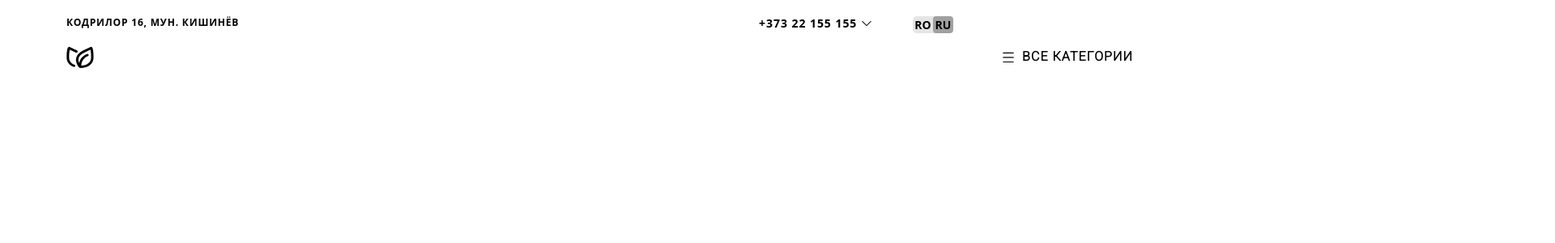
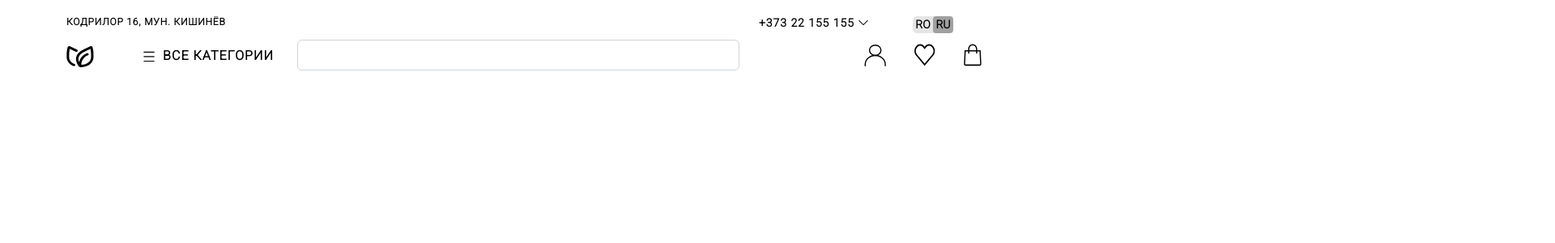
Before and after one commit to Valelaaa/ahmad-store-ui-ux, a Vue app: page / in a window 1280 px wide. Shown: the top 300 px of the page at 81% size, 1920 px wide, since content can reach past the window. Built offline with nearby package versions, Linux system fonts and the light colour scheme; a web font is replaced by a local one.

Commit message:
NavBar creation

```diff
--- a/src/components/HeaderContent.vue
+++ b/src/components/HeaderContent.vue
@@ -17,23 +17,32 @@
       </div>
     </div>
           <b-navbar toggleable = "lg" type = "dark" class = "bg-white row" variant = "info">
+        <div class = "col-lg-1 col-md-2 ml-5">
+
             <b-navbar-brand href = "#">
-        <IconLogo/>
+              <IconLogo />
             </b-navbar-brand>
-
+        </div>
+            <div class = "col-lg-2 col-md-2 col-sm-2">
           <a class = "all-categories" href = "#">
-        <HamburgerMenu/>
+              <HamburgerMenu />
               <span class = "categories">ВСЕ КАТЕГОРИИ</span>
             </a>
-
-      <b-form-input type = "search" class = "col-3"></b-form-input>
-
-      <div class = "d-flex">
+              </div>
+            <div class = "col-lg-6 col-md-5">
+            <b-form-input type = "search"></b-form-input>
+              </div>
+            <div class = "d-flex col offset-1">
+              <a class="navbar-items">
               <IconUser/>
+              </a>
+              <a class="navbar-items">
                 <IconHeart/>
+              </a>
+              <a class="navbar-items">
                 <IconShoppingBag/>
+              </a>
             </div>
-
           </b-navbar>
   </header>
 </template>
@@ -70,6 +79,7 @@ export default {
 }
 
 .address {
+  font-family: 'Roboto', sans-serif;
   font-weight: 600;
   font-size: 12px;
   line-height: 15px;
@@ -78,6 +88,7 @@ export default {
 }
 
 .phone {
+  font-family: 'Roboto', sans-serif;
   font-weight: 600;
   font-size: 14px;
   line-height: 17px;
@@ -86,6 +97,7 @@ export default {
 }
 
 .language {
+  font-family: 'Roboto', sans-serif;
   display: flex;
   justify-content: space-between;
   font-weight: 600;
@@ -125,4 +137,7 @@ export default {
 
   color: #000000;
 }
+.navbar-items{
+  margin-left:35px;
+}
 </style>
```
Lines whose indentation alone changed are shown as unchanged.
